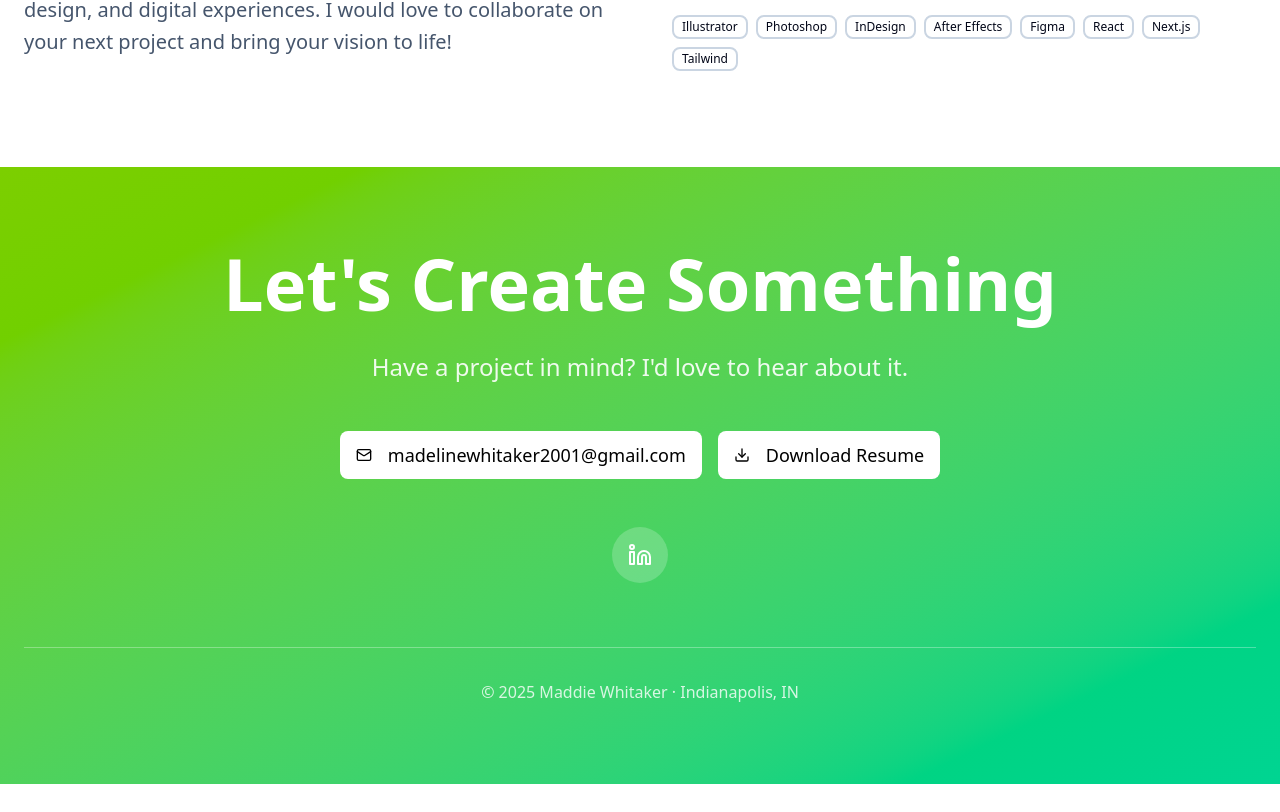
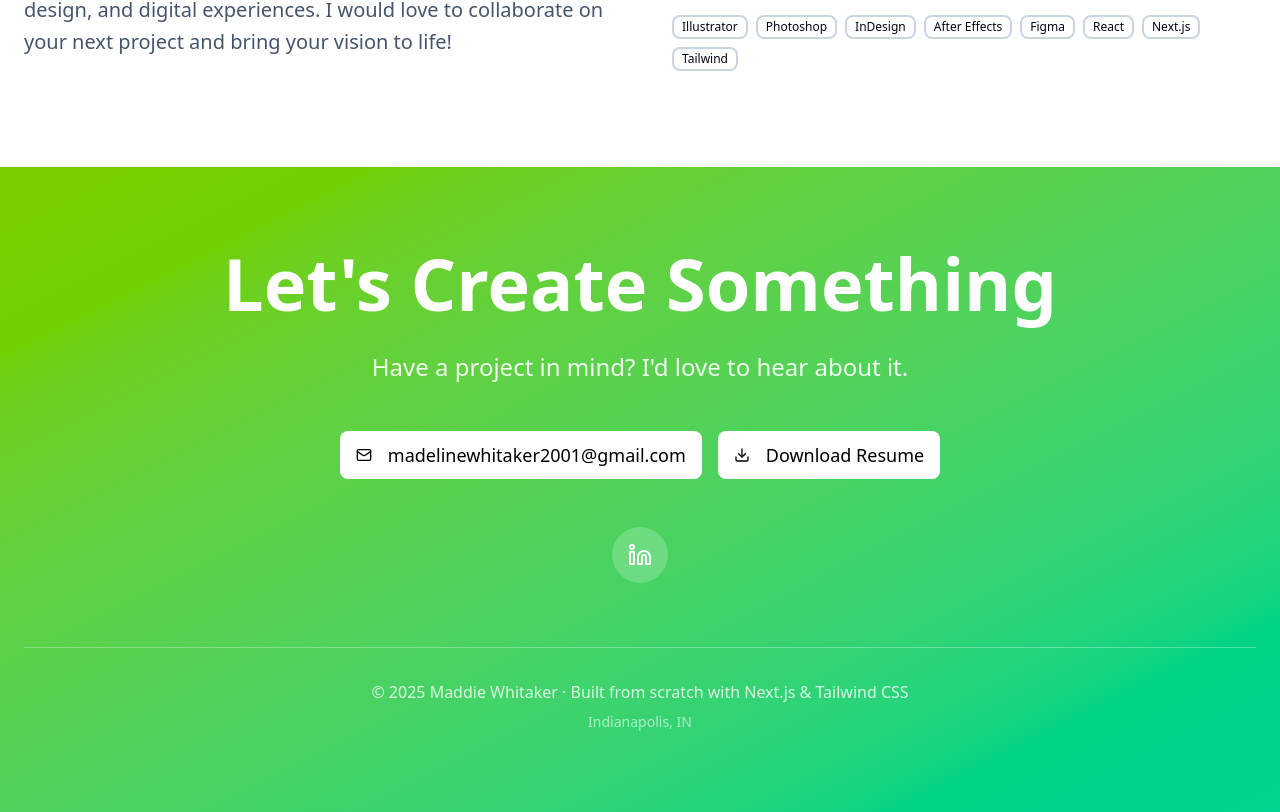
Before and after one commit to mewhitaker2001/my-portfolio, a Next.js app: page / in a window 1280 px wide. Shown: the part 2833-3645 px from the top of the page. Before the commit the page ends 3617 px from the top, so only its background shows below. Built offline with nearby package versions, Linux system fonts and the light colour scheme.

Commit message:
Austin Suggestions

```diff
--- a/app/page.tsx
+++ b/app/page.tsx
@@ -294,7 +294,7 @@ export default function Home() {
                   Indy Food Links
                 </h3>
                 <p className="text-lg text-slate-600">
-                  Two-semester capstone project creating a community organization to address food access challenges in Marion County
+                  Capstone project creating a community organization to address food access challenges in Marion County
                 </p>
                 <div className="flex flex-wrap gap-2">
                   <Badge className="bg-black text-white">Figma</Badge>
@@ -401,7 +401,8 @@ export default function Home() {
             </a>
           </div>
           <div className="mt-16 pt-8 border-t border-white/30 text-white/80">
-            <p>© 2025 Maddie Whitaker · Indianapolis, IN</p>
+            <p>© 2025 Maddie Whitaker · Built from scratch with Next.js & Tailwind CSS</p>
+            <p className="text-sm mt-2 text-white/60">Indianapolis, IN</p>
           </div>
         </div>
       </section>
--- a/app/projects/big-hoffas/page.tsx
+++ b/app/projects/big-hoffas/page.tsx
@@ -45,11 +45,7 @@ export default function BigHoffasPage() {
               </p>
 
               {/* Quick Stats */}
-              <div className="grid grid-cols-3 gap-6 mb-12">
-                <div className="border-l-4 border-orange-600 pl-4">
-                  <div className="text-sm text-slate-500 mb-1">Duration</div>
-                  <div className="text-xl md:text-2xl font-bold break-words">3 Weeks</div>
-                </div>
+              <div className="grid grid-cols-2 gap-6 mb-12">
                 <div className="border-l-4 border-orange-600 pl-4">
                   <div className="text-sm text-slate-500 mb-1">Team</div>
                   <div className="text-2xl font-bold">Solo</div>
@@ -431,6 +427,11 @@ export default function BigHoffasPage() {
               </Link>
             </Button>
           </div>
+
+          <div className="mt-16 pt-8 border-t border-slate-200 text-slate-600">
+            <p>© 2025 Maddie Whitaker · Built from scratch with Next.js & Tailwind CSS</p>
+            <p className="text-sm mt-2 text-slate-500">Indianapolis, IN</p>
+          </div>
         </div>
       </section>
     </div>
--- a/app/projects/cadence-magazine/page.tsx
+++ b/app/projects/cadence-magazine/page.tsx
@@ -46,11 +46,7 @@ export default function CadenceMagazinePage() {
               </p>
 
               {/* Quick Stats */}
-              <div className="grid grid-cols-3 gap-6 mb-12">
-                <div className="border-l-4 border-purple-600 pl-4">
-                  <div className="text-sm text-slate-500 mb-1">Duration</div>
-                  <div className="text-xl md:text-2xl font-bold break-words">3 Months</div>
-                </div>
+              <div className="grid grid-cols-2 gap-6 mb-12">
                 <div className="border-l-4 border-purple-600 pl-4">
                   <div className="text-sm text-slate-500 mb-1">Team</div>
                   <div className="text-2xl font-bold">2 Designers</div>
@@ -375,6 +371,11 @@ export default function CadenceMagazinePage() {
               </Link>
             </Button>
           </div>
+
+          <div className="mt-16 pt-8 border-t border-slate-200 text-slate-600">
+            <p>© 2025 Maddie Whitaker · Built from scratch with Next.js & Tailwind CSS</p>
+            <p className="text-sm mt-2 text-slate-500">Indianapolis, IN</p>
+          </div>
         </div>
       </section>
     </div>
--- a/app/projects/indy-food-links/page.tsx
+++ b/app/projects/indy-food-links/page.tsx
@@ -72,11 +72,7 @@ export default function IndyFoodLinksPage() {
               </p>
 
               {/* Quick Stats */}
-              <div className="grid grid-cols-3 gap-6 mb-12">
-                <div className="border-l-4 border-teal-600 pl-4">
-                  <div className="text-sm text-slate-500 mb-1">Duration</div>
-                  <div className="text-lg md:text-2xl font-bold leading-tight">2 Semesters</div>
-                </div>
+              <div className="grid grid-cols-2 gap-6 mb-12">
                 <div className="border-l-4 border-teal-600 pl-4">
                   <div className="text-sm text-slate-500 mb-1">Team</div>
                   <div className="text-2xl font-bold">Solo</div>
@@ -491,6 +487,11 @@ export default function IndyFoodLinksPage() {
               </Link>
             </Button>
           </div>
+
+        <div className="mt-16 pt-8 border-t border-slate-200 text-slate-600">
+            <p>© 2025 Maddie Whitaker · Built from scratch with Next.js & Tailwind CSS</p>
+            <p className="text-sm mt-2 text-slate-500">Indianapolis, IN</p>
+          </div>
         </div>
       </section>
     </div>
--- a/app/projects/muncie-action-plan/page.tsx
+++ b/app/projects/muncie-action-plan/page.tsx
@@ -294,11 +294,7 @@ export default function MuncieActionPlanPage() {
               </p>
 
               {/* Quick Stats */}
-              <div className="grid grid-cols-3 gap-6 mb-12">
-                <div className="border-l-4 border-blue-600 pl-4">
-                  <div className="text-sm text-slate-500 mb-1">Duration</div>
-                  <div className="text-lg md:text-2xl font-bold leading-tight">2 Semesters</div>
-                </div>
+              <div className="grid grid-cols-2 gap-6 mb-12">
                 <div className="border-l-4 border-blue-600 pl-4">
                   <div className="text-sm text-slate-500 mb-1">Team</div>
                   <div className="text-2xl font-bold">Studio 165+</div>
@@ -474,6 +470,11 @@ export default function MuncieActionPlanPage() {
               </Link>
             </Button>
           </div>
+
+        <div className="mt-16 pt-8 border-t border-slate-200 text-slate-600">
+            <p>© 2025 Maddie Whitaker · Built from scratch with Next.js & Tailwind CSS</p>
+            <p className="text-sm mt-2 text-slate-500">Indianapolis, IN</p>
+          </div>
         </div>
       </section>
     </div>
--- a/app/projects/muncie-outreach/page.tsx
+++ b/app/projects/muncie-outreach/page.tsx
@@ -44,8 +44,8 @@ export default function MuncieOUTreachPage() {
                 custom icons, and inclusive design that reflects the welcoming LGBTQ+ community in Muncie, Indiana.
               </p>
 
-              {/* Quick Stats */}
-              <div className="grid grid-cols-3 gap-6 mb-12">
+            {/* Quick Stats */}
+              <div className="grid grid-cols-2 gap-6 mb-12">
                 <div className="border-l-4 border-pink-600 pl-4">
                   <div className="text-sm text-slate-500 mb-1">Duration</div>
                   <div className="text-lg md:text-2xl font-bold leading-tight">1 Semester</div>
@@ -53,10 +53,6 @@ export default function MuncieOUTreachPage() {
                 <div className="border-l-4 border-pink-600 pl-4">
                   <div className="text-sm text-slate-500 mb-1">Team</div>
                   <div className="text-2xl font-bold">Studio 165+</div>
-                </div>
-                <div className="border-l-4 border-pink-600 pl-4">
-                  <div className="text-sm text-slate-500 mb-1">Role</div>
-                  <div className="text-2xl font-bold">Designer</div>
                 </div>
               </div>
 
@@ -84,7 +80,7 @@ export default function MuncieOUTreachPage() {
             {/* Hero Image */}
             <div className="aspect-square bg-gradient-to-br from-pink-500 via-purple-500 to-blue-500 rounded-2xl overflow-hidden shadow-2xl">
               <img
-                src="/images/muncie-outreach-hero.jpg"
+                src="/images/muncie-outreach-main-hero.jpg"
                 alt="Muncie OUTreach Social Media Templates"
                 className="w-full h-full object-cover"
               />
@@ -309,6 +305,11 @@ export default function MuncieOUTreachPage() {
               </Link>
             </Button>
           </div>
+
+        <div className="mt-16 pt-8 border-t border-slate-200 text-slate-600">
+            <p>© 2025 Maddie Whitaker · Built from scratch with Next.js & Tailwind CSS</p>
+            <p className="text-sm mt-2 text-slate-500">Indianapolis, IN</p>
+          </div>
         </div>
       </section>
     </div>
--- a/app/projects/page.tsx
+++ b/app/projects/page.tsx
@@ -31,7 +31,7 @@ const projects = [
   {
     id: 3,
     title: "Indy Food Links",
-    description: "My senior capstone focused on food insecurity in Indianapolis. After two semesters of research, I designed a campaign addressing transportation barriers and access to support systems.",
+    description: "My senior capstone focused on food insecurity in Indianapolis. After extensive research, I designed a campaign addressing transportation barriers and access to support systems.",
     image: "/images/indy-food-links.jpg",
     gradient: "from-teal-500 to-teal-700",
     tools: ["Figma", "Illustrator", "InDesign", "Whimsical"],
@@ -128,7 +128,7 @@ export default function ProjectsPage() {
         </div>
       </div>
 
-      {/* Call to Action */}
+     {/* Call to Action */}
       <div className="bg-gradient-to-br from-lime-50 to-emerald-100 py-20">
         <div className="container mx-auto px-4 text-center">
           <h2 className="text-3xl md:text-4xl font-bold mb-6" style={{fontFamily: 'var(--font-manrope)'}}>
@@ -150,6 +150,11 @@ export default function ProjectsPage() {
               </a>
             </Button>
           </div>
+
+          <div className="mt-16 pt-8 border-t border-stone-300 text-stone-600">
+            <p>© 2025 Maddie Whitaker · Built from scratch with Next.js & Tailwind CSS</p>
+            <p className="text-sm mt-2 text-stone-500">Indianapolis, IN</p>
+          </div>
         </div>
       </div>
     </div>
--- a/app/projects/radiance-cinema/page.tsx
+++ b/app/projects/radiance-cinema/page.tsx
@@ -1,5 +1,6 @@
 "use client"
 
+import React from "react"
 import { Button } from "@/components/ui/button"
 import { Badge } from "@/components/ui/badge"
 import { ArrowLeft, Calendar, Users, Target, ArrowRight } from "lucide-react"
@@ -39,17 +40,13 @@ export default function RadianceCinemaPage() {
                 Complete Brand Book
               </p>
 
-              <p className="text-xl text-slate-600 mb-12 leading-relaxed">
-                A comprehensive brand book for Ball State's campus film organization, including social media templates,
-                stationery, and motion graphics to support their campus and industry presence.
-              </p>
+      <p className="text-xl text-slate-600 mb-12 leading-relaxed">
+        A comprehensive brand book for Ball State's campus film organization, including social media templates,
+        stationery, and motion graphics to support their campus and industry presence.
+      </p>
 
               {/* Quick Stats */}
-             <div className="grid grid-cols-3 gap-6 mb-12">
-              <div className="border-l-4 border-amber-600 pl-4">
-                <div className="text-sm text-slate-500 mb-1">Duration</div>
-                <div className="text-lg md:text-2xl font-bold leading-tight">2 Semesters</div>
-              </div>
+              <div className="grid grid-cols-2 gap-6 mb-12">
                 <div className="border-l-4 border-amber-600 pl-4">
                   <div className="text-sm text-slate-500 mb-1">Team</div>
                   <div className="text-2xl font-bold">Studio 165+</div>
@@ -307,6 +304,11 @@ export default function RadianceCinemaPage() {
               </Link>
             </Button>
           </div>
+
+       <div className="mt-16 pt-8 border-t border-slate-200 text-slate-600">
+            <p>© 2025 Maddie Whitaker · Built from scratch with Next.js & Tailwind CSS</p>
+            <p className="text-sm mt-2 text-slate-500">Indianapolis, IN</p>
+          </div>
         </div>
       </section>
     </div>
```
Also changed, not shown: 1 other file (tests, documents, lock files or other folders).
